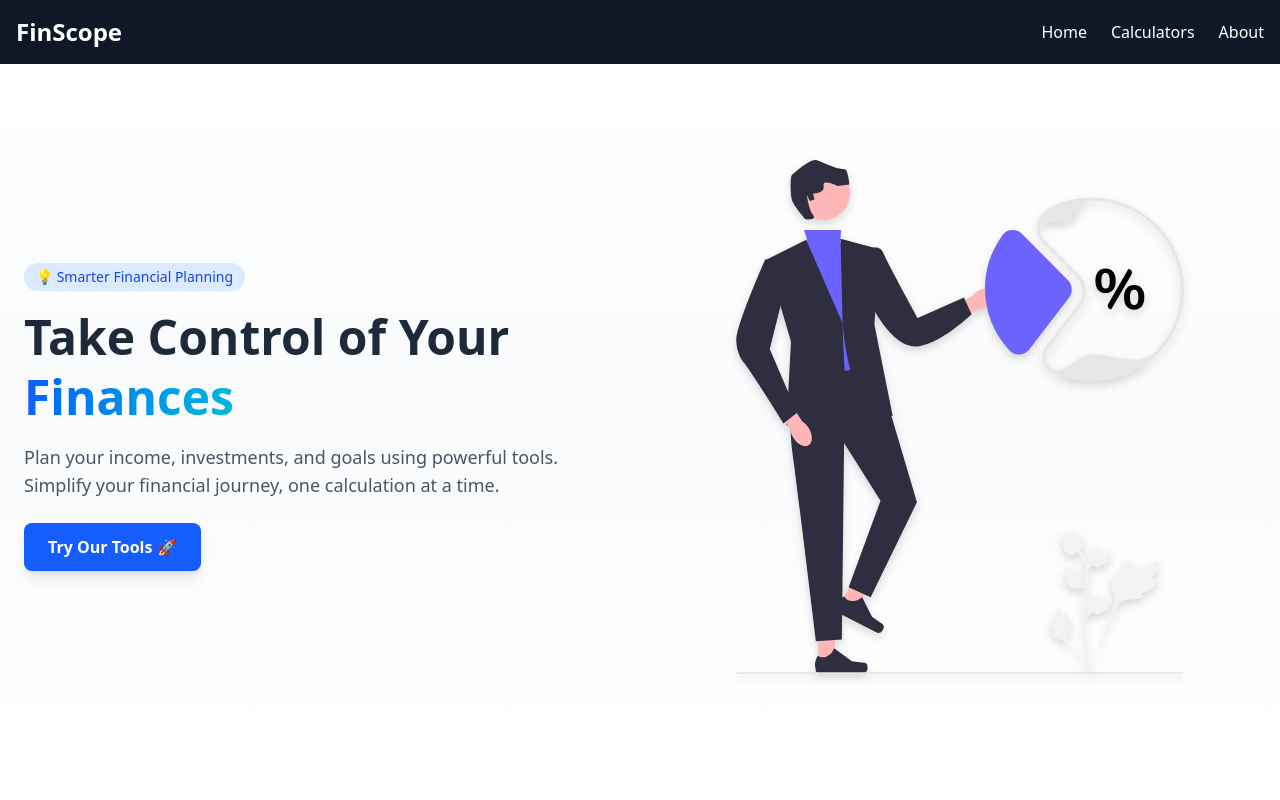
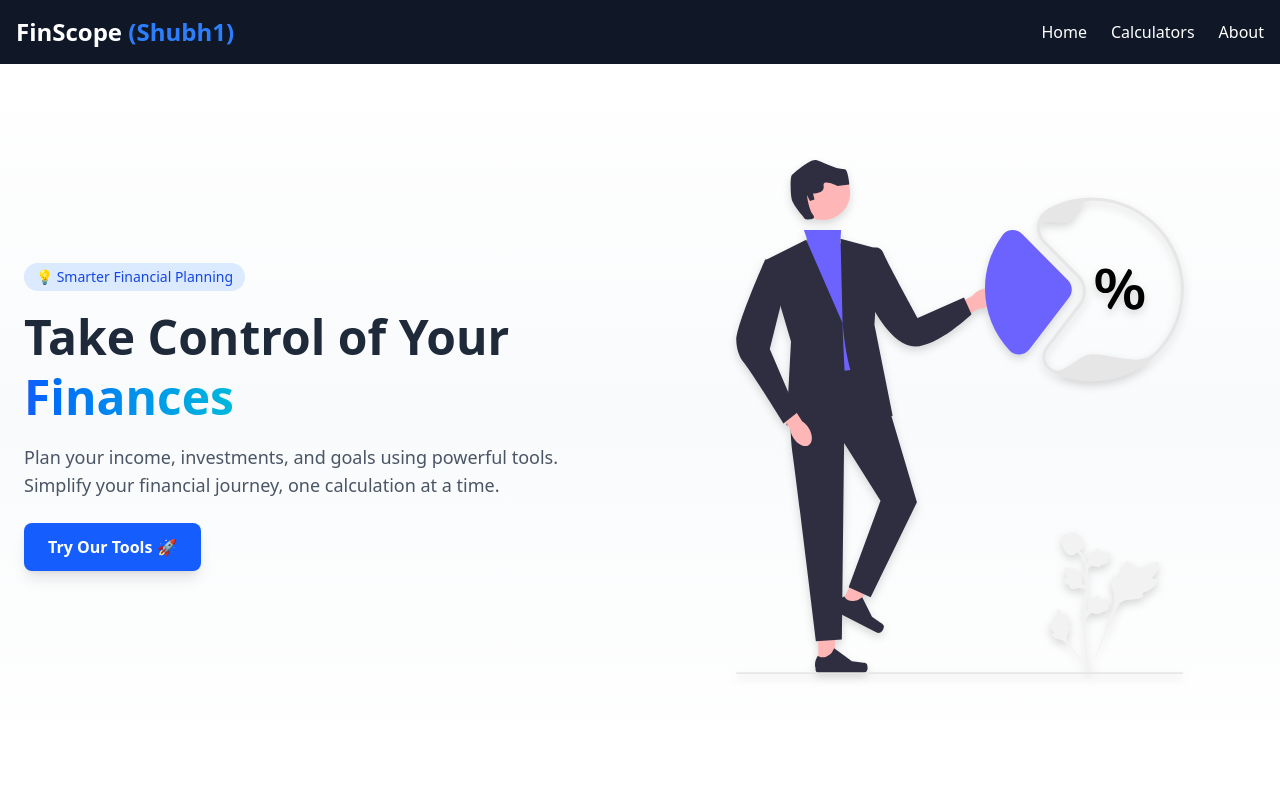
Before and after one commit to S-h-u-b-h-1/FinScope, a React (Vite) app: page / in a window 1280 px wide. Shown: the top 800 px of the page. Built offline with nearby package versions, Linux system fonts and the light colour scheme.

Commit message:
updates made

```diff
--- a/src/components/Navbar.jsx
+++ b/src/components/Navbar.jsx
@@ -11,6 +11,7 @@
         {/* Logo */}
         <div className="text-2xl font-bold">
             <Link to="/">FinScope</Link>
+            <a href="https://www.linkedin.com/in/shubhaang-kataruka-279a00274/" className="text-blue-500 hover:text-blue-400">    (Shubh1)</a>
         </div>
 
         {/* Desktop Menu */}
--- a/src/pages/Aboutus.jsx
+++ b/src/pages/Aboutus.jsx
@@ -74,6 +74,8 @@
                 tools that drive smarter money decisions — without complexity or
                 cost.
             </p>
+            <br/>
+            <h4>Made By - Shubhaang Kataruka</h4>
             </div>
         </div>
         </main>
```
